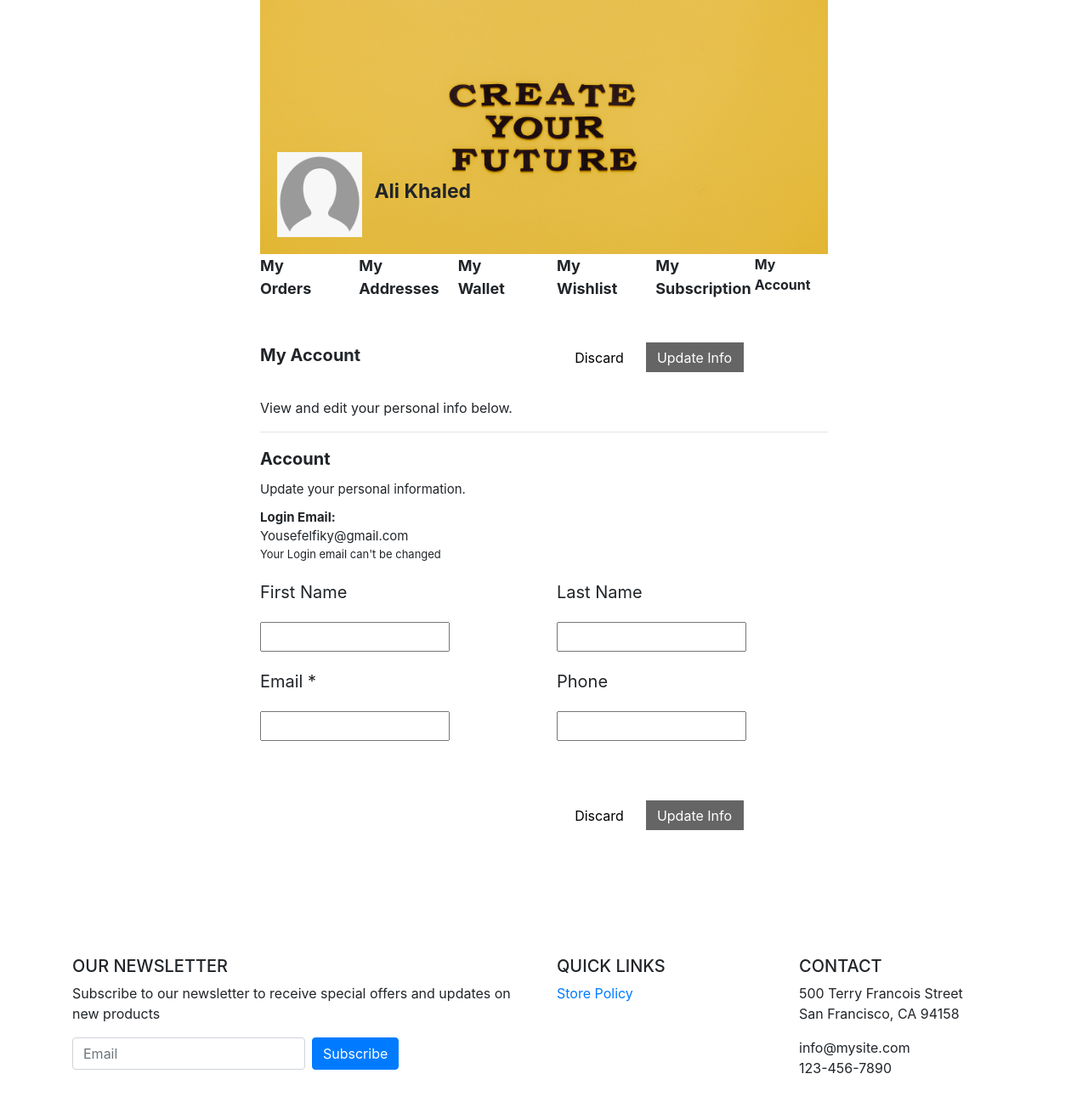
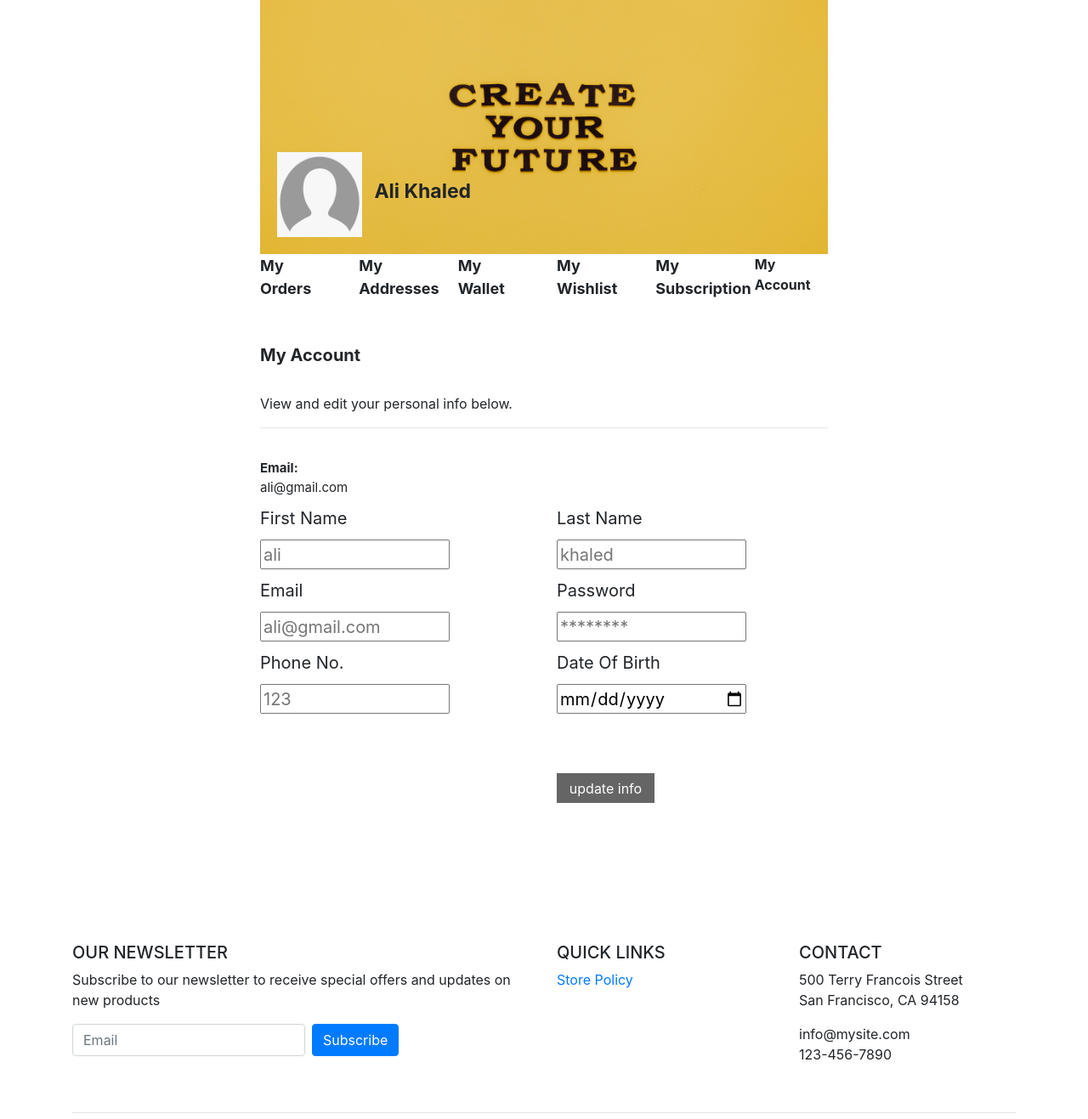
Before and after one commit to alikhaledm/stationary, a PHP site: page /account.php in a window 1280 px wide. Shown: the part 143-1460 px from the top of the page at 85% size. Run offline with PHP 8.4, Linux system fonts and the light colour scheme; a user stored in the database is signed in; data comes from the database, SQL or seed files in the repository.

Commit message:
BE in acc

```diff
--- a/account.php
+++ b/account.php
@@ -1,10 +1,82 @@
 <?php
-include("navbar.php")
+require_once("connect.php");
+include("navbar.php");
+
+//check is user is signed in and if not redirect to signin.php
+if (!isset($_SESSION['id'])) {
+    header("Location: signin.php");
+}
+
+$sql = "SELECT * FROM usersclass WHERE email ='$_SESSION[email]'";
+$result = mysqli_query($conn, $sql);
+
+// Assuming the form data is submitted via POST and the input fields have the same names as the column names in the table
+if ($_SERVER["REQUEST_METHOD"] == "POST") {
+    // Retrieve the form data
+    $fname = $_POST['fname'];
+    $lname = $_POST['lname'];
+    $email = $_POST['email'];
+    $password = $_POST['password'];
+    $phone = $_POST['phone'];
+    $dob = $_POST['dob'];
+
+    // Construct the SQL query
+    $sql = "UPDATE usersclass SET";
+
+    // Add each column update based on the input values
+    if (!empty($fname)) {
+        $sql .= " fname = '$fname',";
+    }
+    if (!empty($lname)) {
+        $sql .= " lname = '$lname',";
+    }
+    if (!empty($email)) {
+        $sql .= " email = '$email',";
+    }
+    if (!empty($password)) {
+        $sql .= " password = '$password',";
+    }
+    if (!empty($phone)) {
+        $sql .= " phone = '$phone',";
+    }
+    if (!empty($dob)) {
+        $sql .= " dob = '$dob',";
+    }
+
+    // Remove the trailing comma
+    $sql = rtrim($sql, ",");
+
+    // Add the WHERE clause to update the specific user based on the email
+    $sql .= " WHERE email = '$_SESSION[email]'";
+
+    // Execute the query
+    if (mysqli_query($conn, $sql)) {
+        // Update successful
+
+        // Fetch the updated user data from the database
+        $selectQuery = "SELECT * FROM usersclass WHERE email ='$_SESSION[email]'";
+        $result = mysqli_query($conn, $selectQuery);
+        $user = mysqli_fetch_assoc($result);
+
+        // Update the session variables with the new values
+        $_SESSION['fname'] = $user['fname'];
+        $_SESSION['lname'] = $user['lname'];
+        $_SESSION['email'] = $user['email'];
+        $_SESSION['phone'] = $user['phone'];
+        $_SESSION['dob'] = $user['dob'];
+    } else {
+        // Error occurred during update
+        echo "Error updating user information: " . mysqli_error($conn);
+    }
+}
+
+// Close the database connection
+mysqli_close($conn);
 ?>
+
 <html>
 <title>School Supplies List</title>
-<link rel="stylesheet" href="https://stackpath.bootstrapcdn.com/bootstrap/4.5.2/css/bootstrap.min.css"
-    integrity="sha384-JcKb8q3iqJ61gNV9KGb8thSsNjpSL0n8PARn9HuZOnIxN0hoP+VmmDGMN5t9UJ0Z" crossorigin="anonymous">
+<link rel="stylesheet" href="https://stackpath.bootstrapcdn.com/bootstrap/4.5.2/css/bootstrap.min.css" integrity="sha384-JcKb8q3iqJ61gNV9KGb8thSsNjpSL0n8PARn9HuZOnIxN0hoP+VmmDGMN5t9UJ0Z" crossorigin="anonymous">
 <link rel="stylesheet" href="styles.css">
 <script src="https://code.jquery.com/jquery-3.6.0.min.js"></script>
 <link href="https://cdnjs.cloudflare.com/ajax/libs/select2/4.0.13/css/select2.min.css" rel="stylesheet" />
@@ -101,7 +173,6 @@ include("navbar.php")
 </style>
 
 <body>
-
     <div class="container-account" id="fade-container">
         <div class="row">
             <div class="col-md-12">
@@ -109,16 +180,16 @@ include("navbar.php")
                 <div class="small-image" style="position: absolute; top: 60%; left: 5%;">
 
                     <img class="smallimage" width="100" height="100" src="images/account/profile.png" alt="">
-                    <b style="padding-left:10; font-size:23;">Ali Khaled</b>
-
+                    <b style="padding-left:10; font-size:23;">
+                        <?php
+                        echo ucfirst($_SESSION['fname']);
+                        echo "&nbsp;" . ucfirst($_SESSION['lname']);
+                        ?>
+                    </b>
                 </div>
             </div>
-
         </div>
     </div>
-
-
-
 
     <div class="container-account" id="fade-container2">
         <div class="row">
@@ -138,11 +209,11 @@ include("navbar.php")
     </div>
 
     <script>
-        $(document).ready(function () {
+        $(document).ready(function() {
             $('#fade-container').hide().fadeIn(4000); // Change the duration (in milliseconds) as desired
         });
 
-        $(document).ready(function () {
+        $(document).ready(function() {
             $('#fade-container2').hide().fadeIn(4000); // Change the duration (in milliseconds) as desired
         });
     </script>
@@ -152,68 +223,72 @@ include("navbar.php")
         <div class="row">
             <div class="col-md-6"><b style="font-size:20;">My Account</b></div>
 
-            <div class="col-md-6"><button class="discard">Discard</button> <button class="update">Update Info</button>
-            </div>
-
-
-
         </div>
     </div>
-    <div class="container-account" style="padding-top:30; padding-bottom:100;">
+    <div class="container-account" style="padding-top:30px; padding-bottom:100px;">
+        <form method="post">
             <div class="row">
                 <div class="col-md-12">View and edit your personal info below.</div>
                 <div class="col-md-12">
                     <hr>
                 </div>
-            <div class="col-md-12">
-                <div style="font-size:20;"><b>Account</b></div>
+                <div style="padding-top:10px;" class="col-md-12">
                 </div>
-            <div style="padding-top:10;" class="col-md-12">
-                <div style="font-size:15;">Update your personal information.</div>
-            </div>
-            <div style="padding-top:10;" class="col-md-12">
-                <div style="font-size:15;"><b>Login Email:</b></div>
+                <div style="padding-top:10px;" class="col-md-12">
+                    <div style="font-size:15px;"><b>Email:</b></div>
                 </div>
                 <div class="col-md-12">
-                <div style="font-size:15;">Yousefelfiky@gmail.com</div>
+                    <div style="font-size:15px;"><?php echo $_SESSION['email'] ?></div>
                 </div>
-            <div class="col-md-12">
-                <div style="font-size:13;">Your Login email can't be changed</div>
+                <div style="padding-top:10px;" class="col-md-6">
+                    <div style="font-size:20px;">First Name</div>
+                </div>
+                <div style="padding-top:10px;" class="col-md-6">
+                    <div style="font-size:20px;">Last Name</div>
+                </div>
+                <div style="padding-top:10px;" class="col-md-6">
+                    <div style="font-size:20px;"><input class="input" type="text" name="fname" placeholder="<?php echo $_SESSION['fname'] ?>"></div>
+                </div>
+                <div style="padding-top:10px;" class="col-md-6">
+                    <div style="font-size:20px;"><input class="input" type="text" name="lname" placeholder="<?php echo $_SESSION['lname'] ?>"></div>
+                </div>
+                <div style="padding-top:10px;" class="col-md-6">
+                    <div style="font-size:20px;">Email</div>
+                </div>
+                <div style="padding-top:10px;" class="col-md-6">
+                    <div style="font-size:20px;">Password</div>
+                </div>
+                <div style="padding-top:10px;" class="col-md-6">
+                    <div style="font-size:20px;"><input class="input" type="text" name="email" placeholder="<?php echo $_SESSION['email'] ?>"></div>
+                </div>
+                <div style="padding-top:10px;" class="col-md-6">
+                    <div style="font-size:20px;"><input class="input" type="password" name="password" placeholder="********"></div>
+                </div>
+                <div style="padding-top:10px;" class="col-md-6">
+                    <div style="font-size:20px;">Phone No.</div>
+                </div>
+                <div style="padding-top:10px;" class="col-md-6">
+                    <div style="font-size:20px;">Date Of Birth</div>
+                </div>
+                <div style="padding-top:10px;" class="col-md-6">
+                    <div style="font-size:20px;"><input class="input" type="text" name="phone" placeholder="<?php echo $_SESSION['phone'] ?>"></div>
+                </div>
+                <div style="padding-top:10px;" class="col-md-6">
+                    <div style="font-size:20px;"><input class="input" type="date" name="dob" placeholder="<?php echo $_SESSION['dob'] ?>"></div>
+                </div>
+                <div class="col-md-6"></div>
+                <div style="padding-top:70px;" class="col-md-6">
+                    <input type="submit" class="update" value="update info">
+                </div>
+            </div>
+        </form>
     </div>
 
-            <div style="padding-top:20;" class="col-md-6">
-                <div style="font-size:20;">First Name</div>
-            </div>
-            <div style="padding-top:20;" class="col-md-6">
-                <div style="font-size:20;">Last Name</div>
-            </div>
-            <div style="padding-top:20;" class="col-md-6">
-                <div style="font-size:20;"><input class="input" type="text"></div>
-            </div>
-            <div style="padding-top:20;" class="col-md-6">
-                <div style="font-size:20;"><input class="input" type="text"></div>
-            </div>
-            <div style="padding-top:20;" class="col-md-6">
-                <div style="font-size:20;">Email *</div>
-            </div>
-            <div style="padding-top:20;" class="col-md-6">
-                <div style="font-size:20;">Phone</div>
-            </div>
-            <div style="padding-top:20;" class="col-md-6">
-                <div style="font-size:20;"><input class="input" type="text"></div>
-            </div>
-            <div style="padding-top:20;" class="col-md-6">
-                <div style="font-size:20;"><input class="input" type="text"></div>
-            </div>
-            <div class="col-md-6"></div>
-            <div style="padding-top:70;" class="col-md-6"><button class="discard">Discard</button> <button
-                    class="update">Update Info</button>
-            </div>
 
     </div>
     </div>
 
-
+    </form>
 
 
 </body>
```
Also changed, not shown: cart.php (+3 -30 lines), signin.php (+17 -34 lines). Lines whose indentation alone changed are shown as unchanged.
